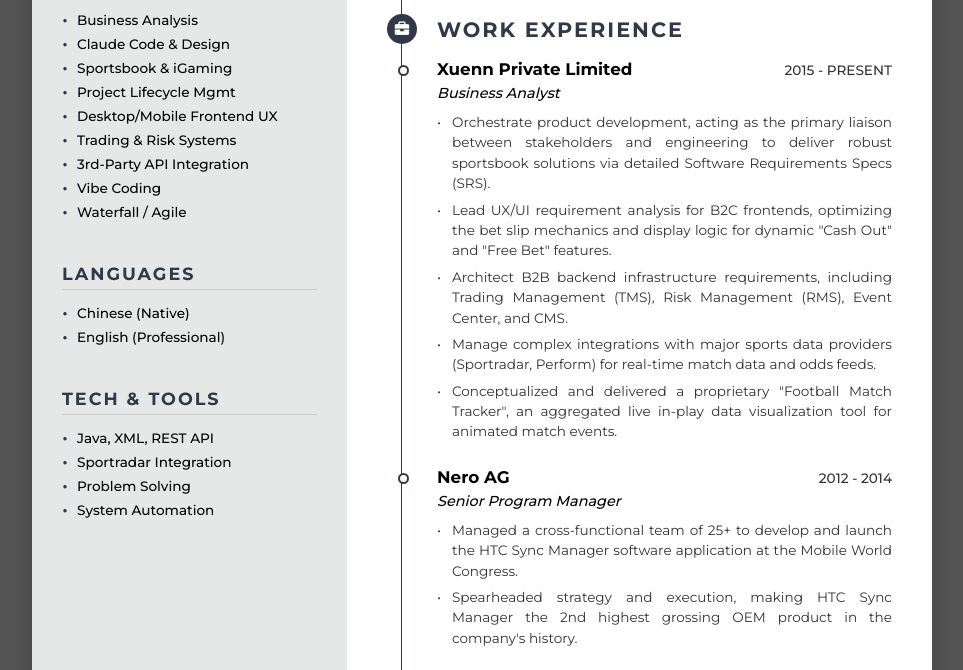
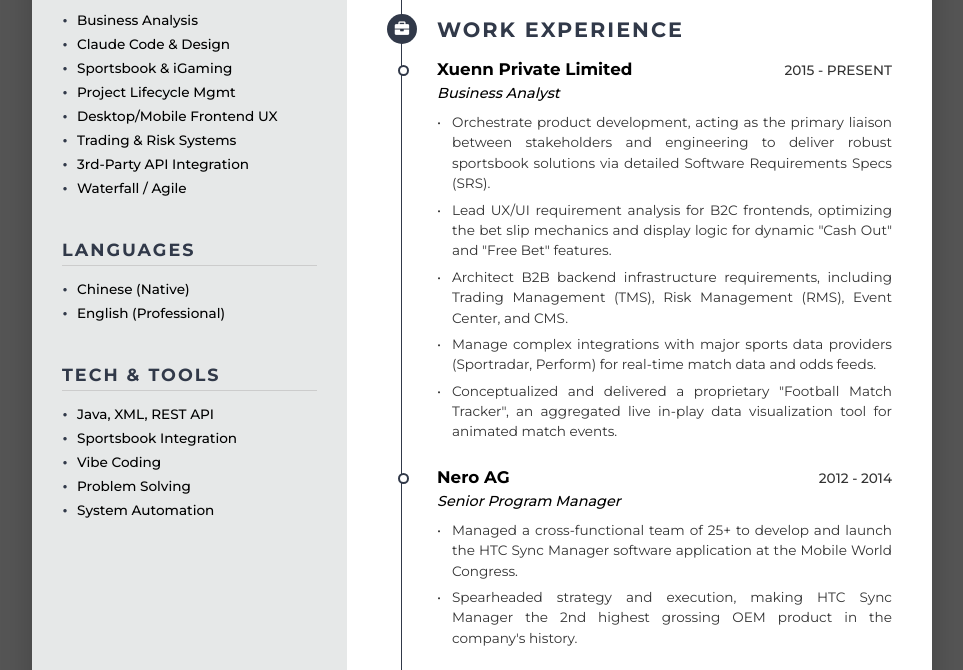
Before and after one commit to paohawchen/paohawchen.github.io, a plain HTML site: page index.html in a window 1280 px wide. Shown: the part 511-1181 px from the top of the page, without its empty margins (158-1121 px from the left). Drawn offline with Linux system fonts and the light colour scheme.

```diff
--- a/index.html
+++ b/index.html
@@ -371,7 +371,6 @@
                     <li>Desktop/Mobile Frontend UX</li>
                     <li>Trading & Risk Systems</li>
                     <li>3rd-Party API Integration</li>
-                    <li>Vibe Coding</li>
                     <li>Waterfall / Agile</li>
                 </ul>
             </div>
@@ -388,7 +387,8 @@
                 <h3 class="sidebar-title">Tech & Tools</h3>
                 <ul class="skills-list">
                     <li>Java, XML, REST API</li>
-                    <li>Sportradar Integration</li>
+                    <li>Sportsbook Integration</li>
+                    <li>Vibe Coding</li>
                     <li>Problem Solving</li>
                     <li>System Automation</li>
                 </ul>
```
